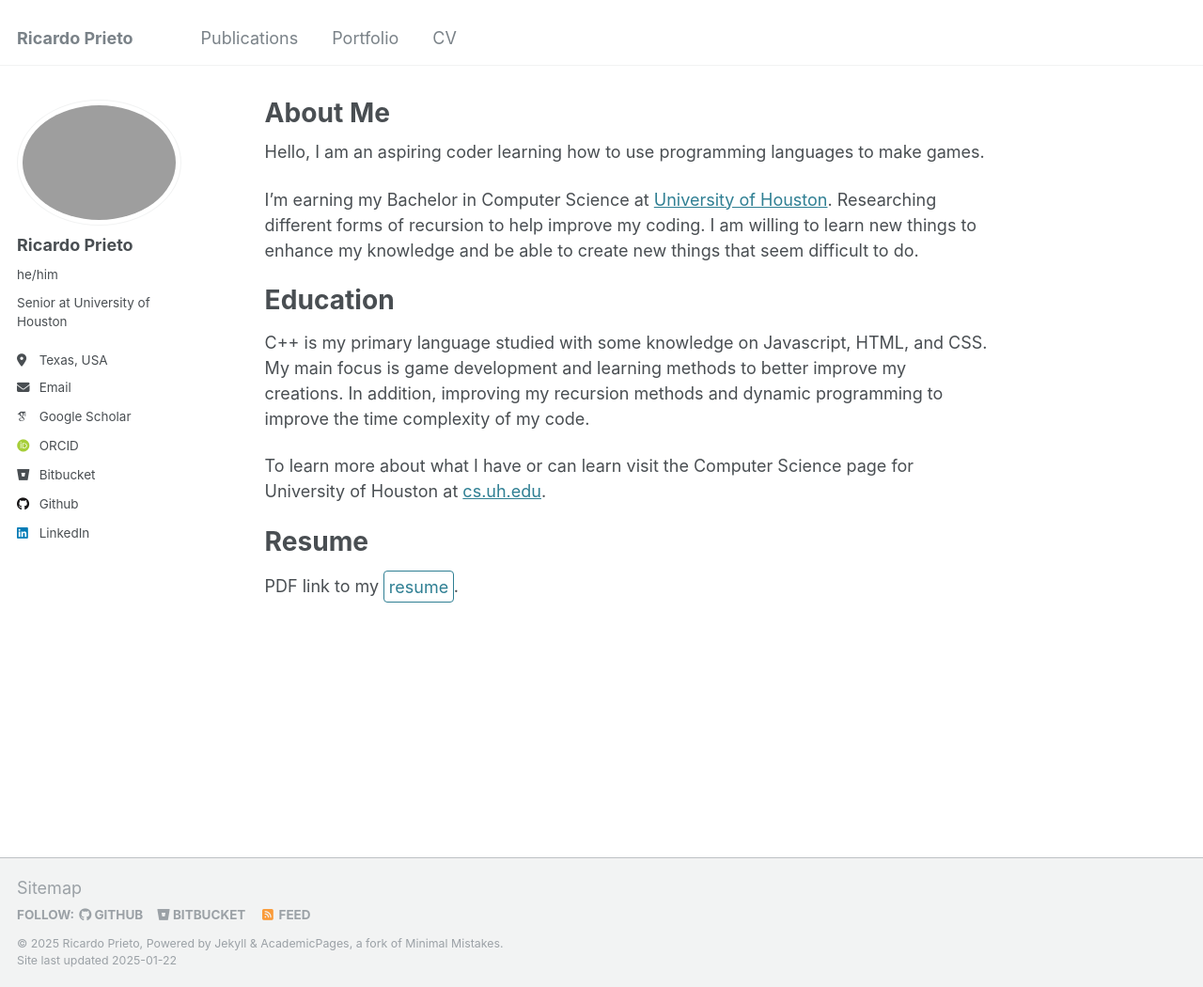
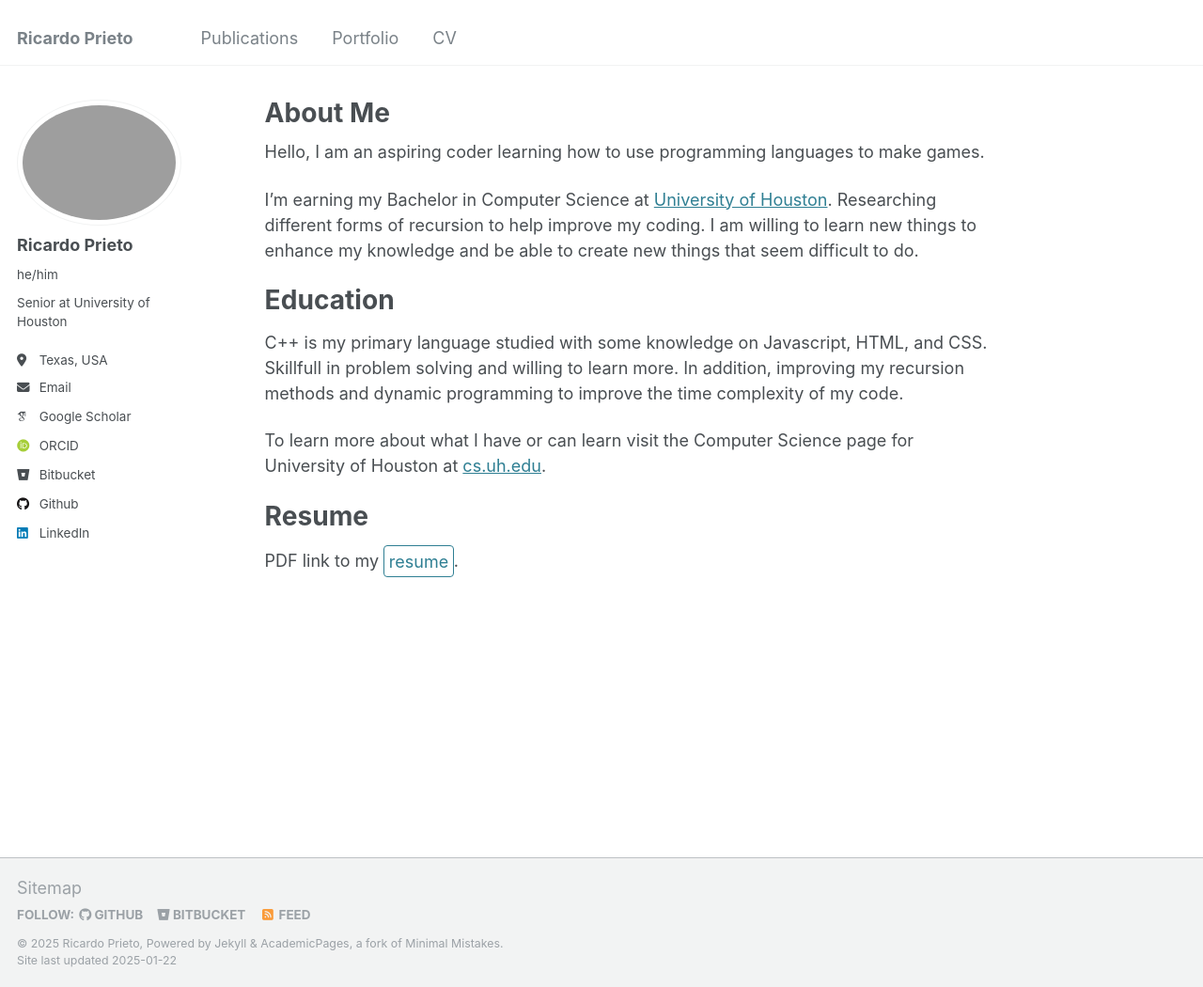
Before and after one commit to ricarpr/ricarpr.github.io, a Jekyll site: the page built from _pages/about.md, in a window 1280 px wide and 1050 px high. Shown: the whole window at 94% size. Built offline with Jekyll 4.4.1, drawn with Linux system fonts in a browser that asks for light colours; some web fonts are replaced.

Commit message:
Update about.md

```diff
--- a/_pages/about.md
+++ b/_pages/about.md
@@ -13,7 +13,7 @@ I'm earning my Bachelor in Computer Science at [University of Houston](https://w
 
 # Education
 
-C++ is my primary language studied with some knowledge on Javascript, HTML, and CSS. My main focus is game development and learning methods to better improve my creations. In addition, improving my recursion methods and dynamic programming to improve the time complexity of my code.
+C++ is my primary language studied with some knowledge on Javascript, HTML, and CSS. Skillfull in problem solving and willing to learn more. In addition, improving my recursion methods and dynamic programming to improve the time complexity of my code.
 
 To learn more about what I have or can learn visit the Computer Science page for University of Houston at [cs.uh.edu](https://www.uh.edu/nsm/computer-science/).
 
```
